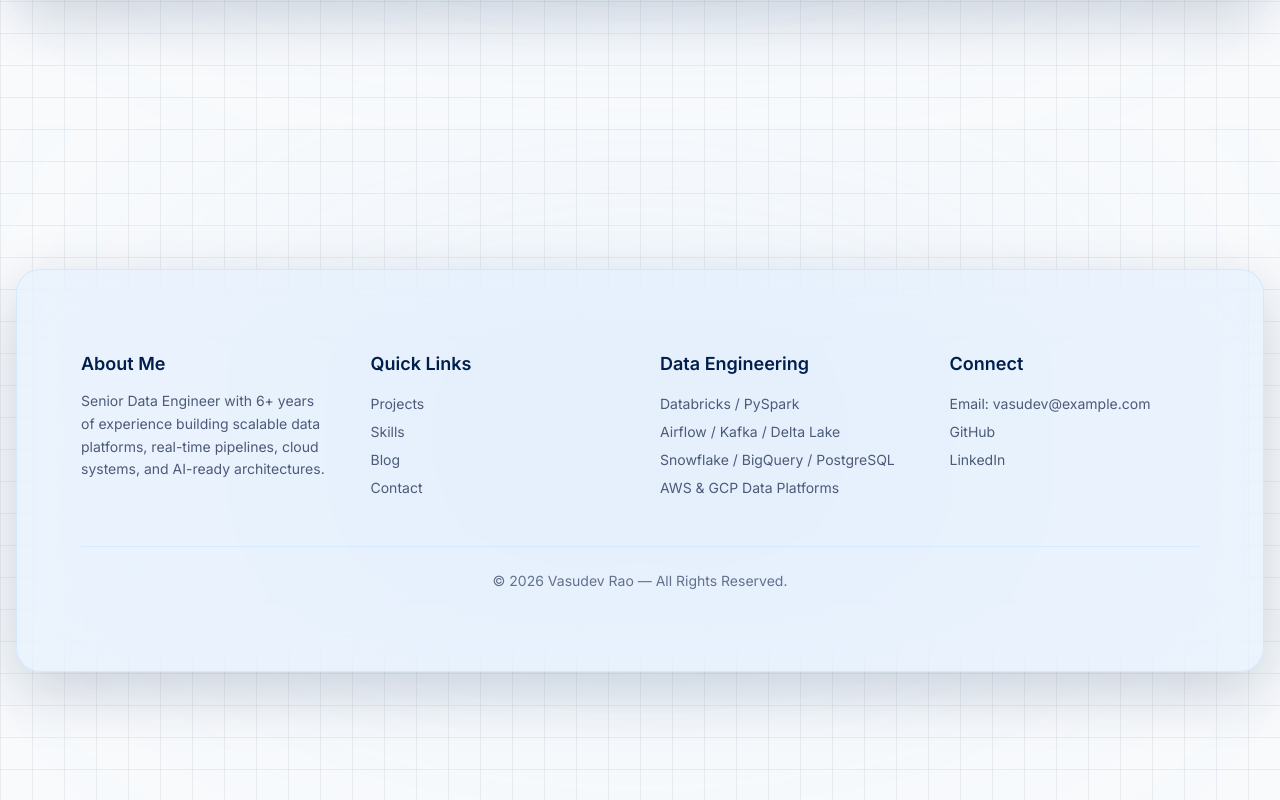
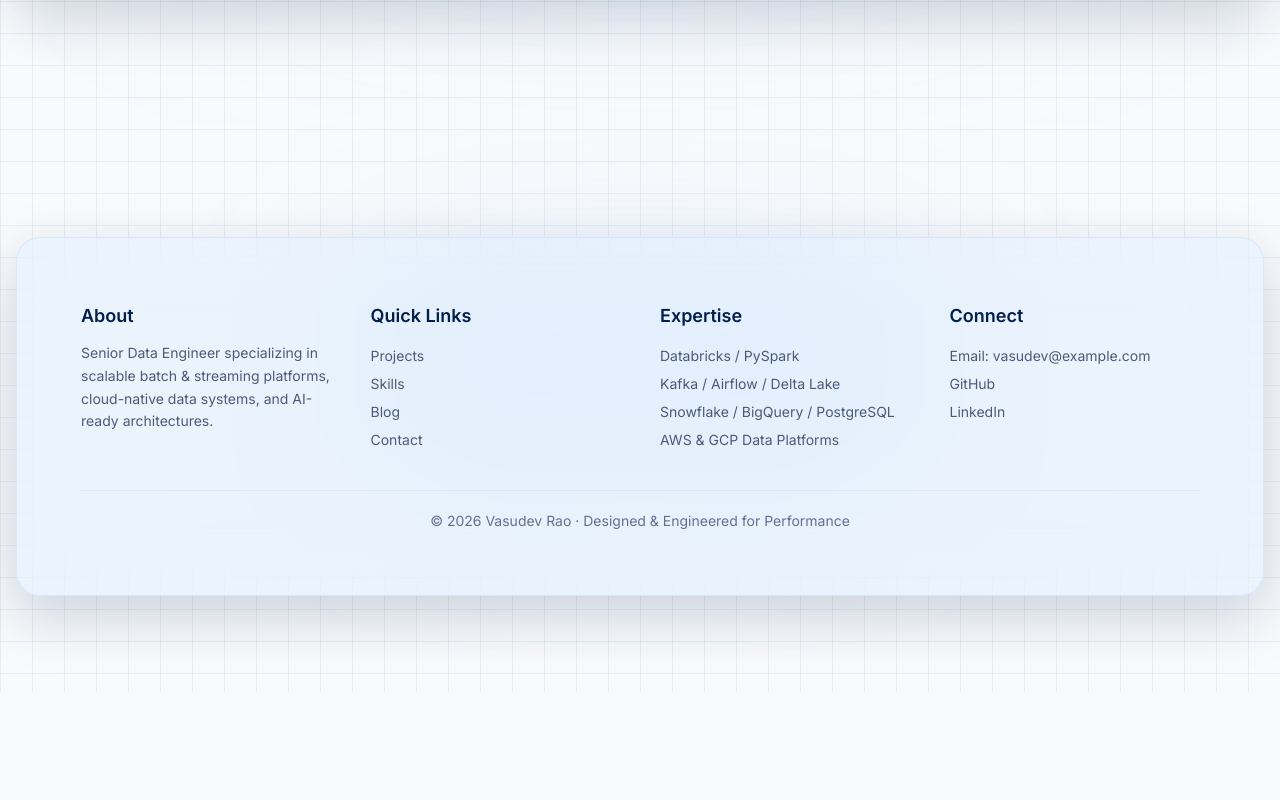
Before and after one commit to vasudev-rao/vdev-portfolio, a Next.js app: page / in a window 1280 px wide. Shown: the part 6175-6975 px from the top of the page. After the commit the page ends 6867 px from the top, so only its background shows below. Built offline with nearby package versions, Linux system fonts and the light colour scheme.

Commit message:
refactor: fix mobile navbar balloon issue and polish projects section

```diff
--- a/components/Footer.tsx
+++ b/components/Footer.tsx
@@ -1,29 +1,24 @@
 "use client";
 
-import { motion } from "framer-motion";
 import LayoutContainer from "@/components/LayoutContainer";
 
 export default function Footer() {
   return (
-    <section className="w-full pt-36 pb-32 relative overflow-hidden">
-      {/* Hero-scale glow */}
-      <div className="absolute inset-0 flex justify-center pointer-events-none">
-        <div className="w-[800px] h-[300px] bg-blue-300/15 blur-[140px] rounded-full mt-40" />
+    <section className="w-full pt-28 pb-24 relative overflow-hidden">
+
+      {/* Subtle glow — toned down */}
+      <div className="hidden md:flex absolute inset-0 justify-center pointer-events-none">
+        <div className="w-[600px] h-[220px] bg-blue-300/15 blur-[90px] rounded-full mt-32" />
       </div>
 
-      {/* ✅ SAME CONTAINER AS ALL OTHER SECTIONS */}
       <LayoutContainer>
-        <motion.div
-          initial={{ opacity: 1, y: 0 }}
-          whileInView={{ opacity: 1, y: 0 }}
-          viewport={{ once: true, margin: "-120px" }}
-          transition={{ duration: 0.5, ease: "easeOut" }}
+        <div
           className="
             section-card
             w-full
             rounded-3xl
-            px-10 md:px-16
-            py-14 md:py-20
+            px-8 md:px-16
+            py-12 md:py-16
             border border-blue-200/50
             bg-[rgba(219,234,254,0.45)]
             backdrop-blur-[28px]
@@ -33,16 +28,15 @@ export default function Footer() {
             z-10
           "
         >
-          {/* Content grid */}
           <div className="grid grid-cols-1 md:grid-cols-4 gap-10 text-left">
+
             <div>
               <h3 className="text-lg font-semibold text-[#011F4B]">
-                About Me
+                About
               </h3>
               <p className="mt-3 text-sm text-[#0A1A3F]/70 leading-relaxed">
-                Senior Data Engineer with 6+ years of experience building scalable
-                data platforms, real-time pipelines, cloud systems, and AI-ready
-                architectures.
+                Senior Data Engineer specializing in scalable batch & streaming
+                platforms, cloud-native data systems, and AI-ready architectures.
               </p>
             </div>
 
@@ -53,18 +47,18 @@ export default function Footer() {
               <ul className="mt-4 space-y-2 text-sm text-[#0A1A3F]/70">
                 <li><a href="#projects" className="hover:text-[#011F4B]">Projects</a></li>
                 <li><a href="#skills" className="hover:text-[#011F4B]">Skills</a></li>
-                <li><a href="#blog" className="hover:text-[#011F4B]">Blog</a></li>
+                <li><a href="/blog" className="hover:text-[#011F4B]">Blog</a></li>
                 <li><a href="#contact" className="hover:text-[#011F4B]">Contact</a></li>
               </ul>
             </div>
 
             <div>
               <h3 className="text-lg font-semibold text-[#011F4B]">
-                Data Engineering
+                Expertise
               </h3>
               <ul className="mt-4 space-y-2 text-sm text-[#0A1A3F]/70">
                 <li>Databricks / PySpark</li>
-                <li>Airflow / Kafka / Delta Lake</li>
+                <li>Kafka / Airflow / Delta Lake</li>
                 <li>Snowflake / BigQuery / PostgreSQL</li>
                 <li>AWS & GCP Data Platforms</li>
               </ul>
@@ -88,14 +82,15 @@ export default function Footer() {
                 </li>
               </ul>
             </div>
+
           </div>
 
-          <div className="mt-12 h-px bg-blue-200/40" />
+          <div className="mt-10 h-px bg-blue-200/40" />
 
-          <p className="mt-6 text-sm text-[#0A1A3F]/60">
-            © {new Date().getFullYear()} Vasudev Rao — All Rights Reserved.
+          <p className="mt-5 text-sm text-[#0A1A3F]/60">
+            © {new Date().getFullYear()} Vasudev Rao · Designed & Engineered for Performance
           </p>
-        </motion.div>
+        </div>
       </LayoutContainer>
     </section>
   );
```
